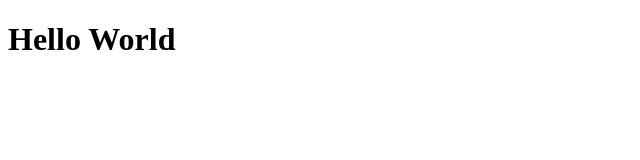
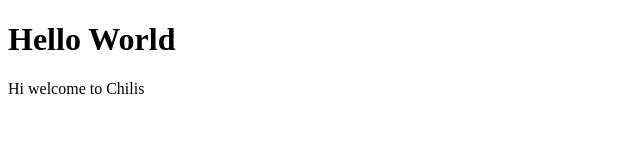
Before and after one commit to alleng26/4-richardsons-gao, a plain HTML site: page index.html in a window 1280 px wide. Shown: the whole page, without its empty margins (0-640 px from the left). Drawn offline with Linux system fonts and the light colour scheme.

Commit message:
Test
Testing out github and netlify

```diff
--- a/index.html
+++ b/index.html
@@ -25,6 +25,8 @@
 
         <h1>Hello World</h1>
 
+        <p>Hi welcome to Chilis</p>
+
     </body>
 
 </html>
```
